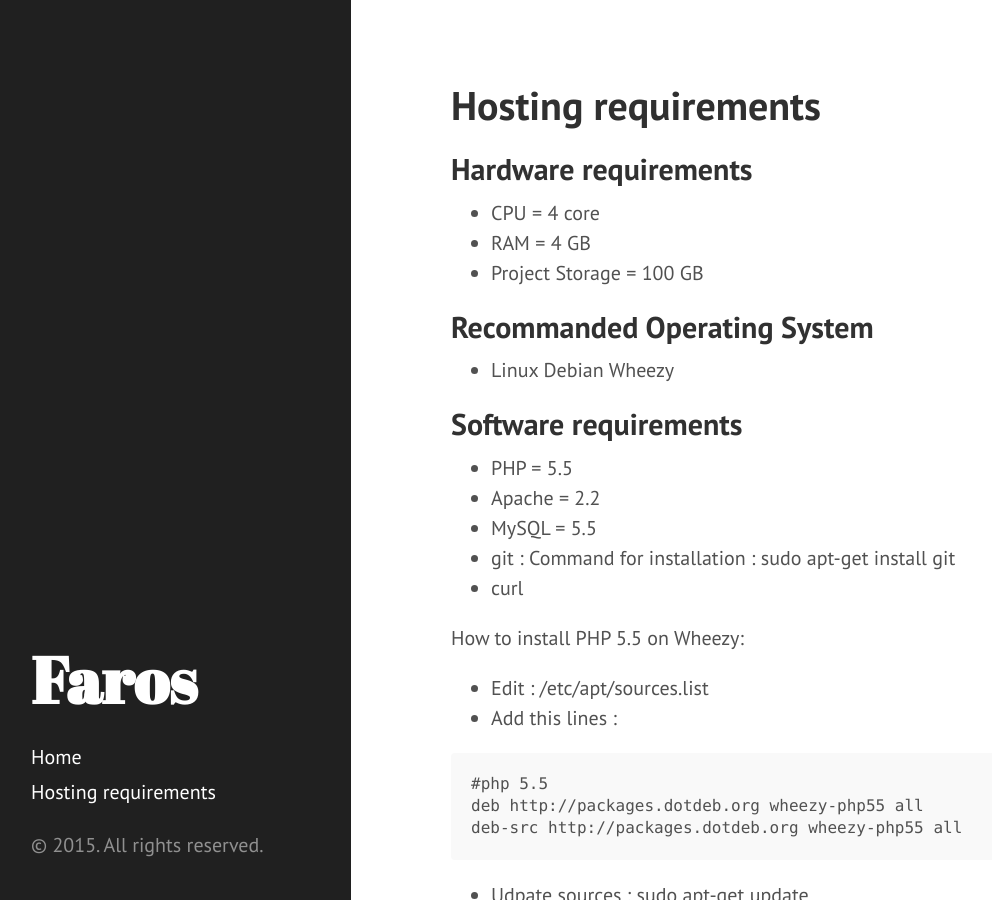
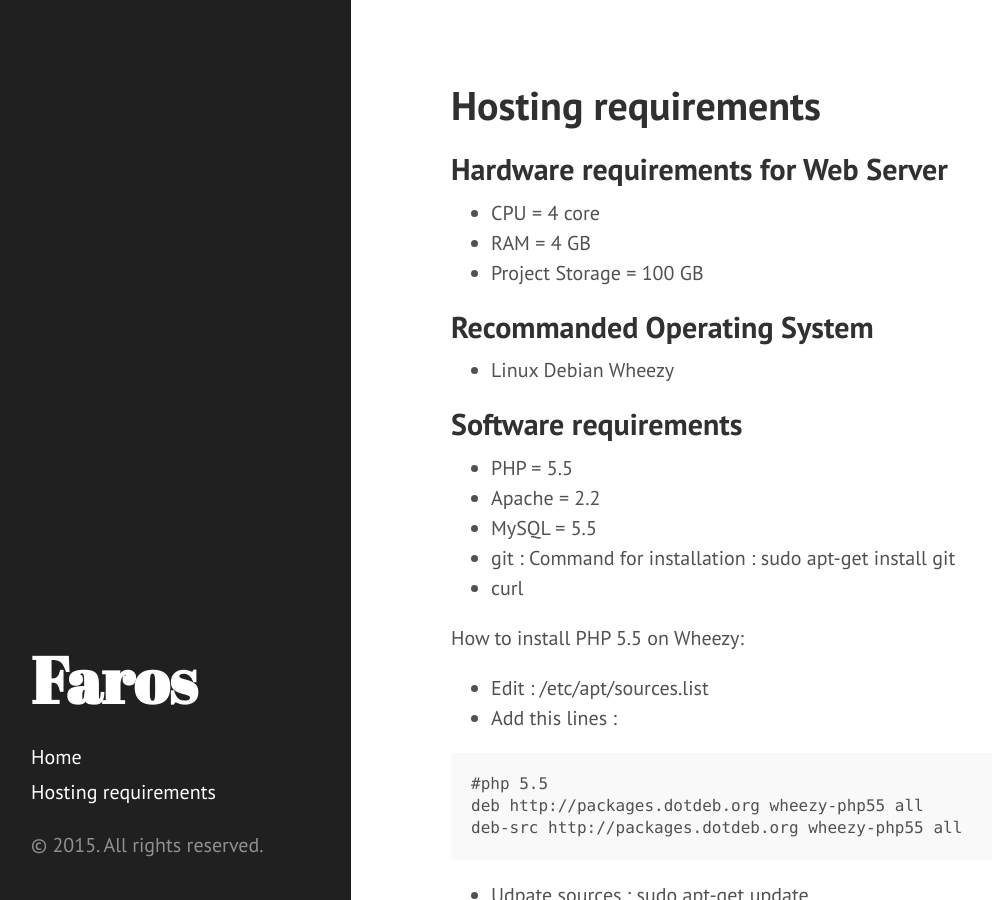
Before and after one commit to le-phare/le-phare.github.io, a Jekyll site: the page built from requirements_ima.md, in a window 1280 px wide and 900 px high. Shown: the whole window, without its empty margins (9-1001 px from the left). Built offline with Jekyll 4.4.1, drawn with Linux system fonts in a browser that asks for light colours; Markdown is read by kramdown in place of the engine named in the settings.

Commit message:
Update requirements_ima.md

```diff
--- a/requirements_ima.md
+++ b/requirements_ima.md
@@ -3,7 +3,7 @@ layout: hidden
 title: Hosting requirements
 ---
 
-## Hardware requirements
+## Hardware requirements for Web Server
 
  * CPU = 4 core
  * RAM = 4 GB
```
